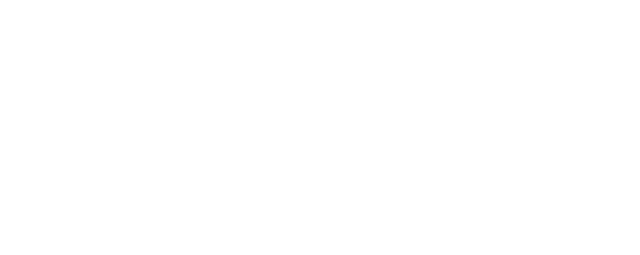
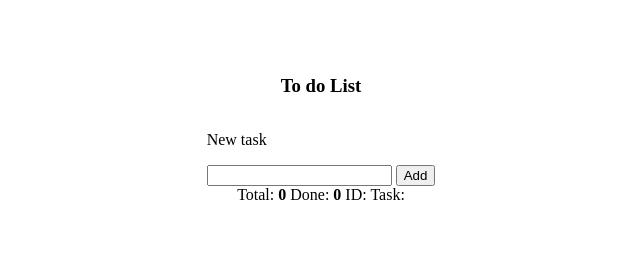
Before and after one commit to carolinalunasfarah/Desafio-LATAM_MetodosArreglos, a plain HTML site: page index.html in a window 1280 px wide. Shown: the whole page, without its empty margins (319-959 px from the left). Drawn offline with Linux system fonts and the light colour scheme.

Commit message:
basic structure

```diff
--- a/assets/css/style.css
+++ b/assets/css/style.css
@@ -0,0 +1,7 @@
+main {
+    display: flex;
+    flex-direction: column;
+    justify-content: center;
+    align-items: center;
+    padding: 3rem;
+}
--- a/index.html
+++ b/index.html
@@ -1,14 +1,27 @@
 <!DOCTYPE html>
 <html lang="en">
     <head>
-    <meta charset="UTF-8">
-    <meta name="viewport" content="width=device-width, initial-scale=1.0">
+        <meta charset="UTF-8" />
+        <meta name="viewport" content="width=device-width, initial-scale=1.0" />
         <title>To do List</title>
         <!-- css -->
-    <link rel="stylesheet" href="assets/css/style.css">
+        <link rel="stylesheet" href="assets/css/style.css" />
     </head>
     <body>
-
+        <main>
+            <h3>To do List</h3>
+            <article class="taskAdd">
+                <p class="taskP">New task</p>
+                <input type="text" id="newTask" />
+                <button id="addTask">Add</button>
+            </article>
+            <article class="taskCount">
+                Total: <b id="count">0</b>
+                Done: <b id="done">0</b>
+                ID: <b id="id"></b>
+                Task: <b id="taskDisplay"></b>
+            </article>
+        </main>
 
         <!-- script -->
         <script src="assets/js/script.js"></script>
```
Lines whose indentation alone changed are shown as unchanged.
